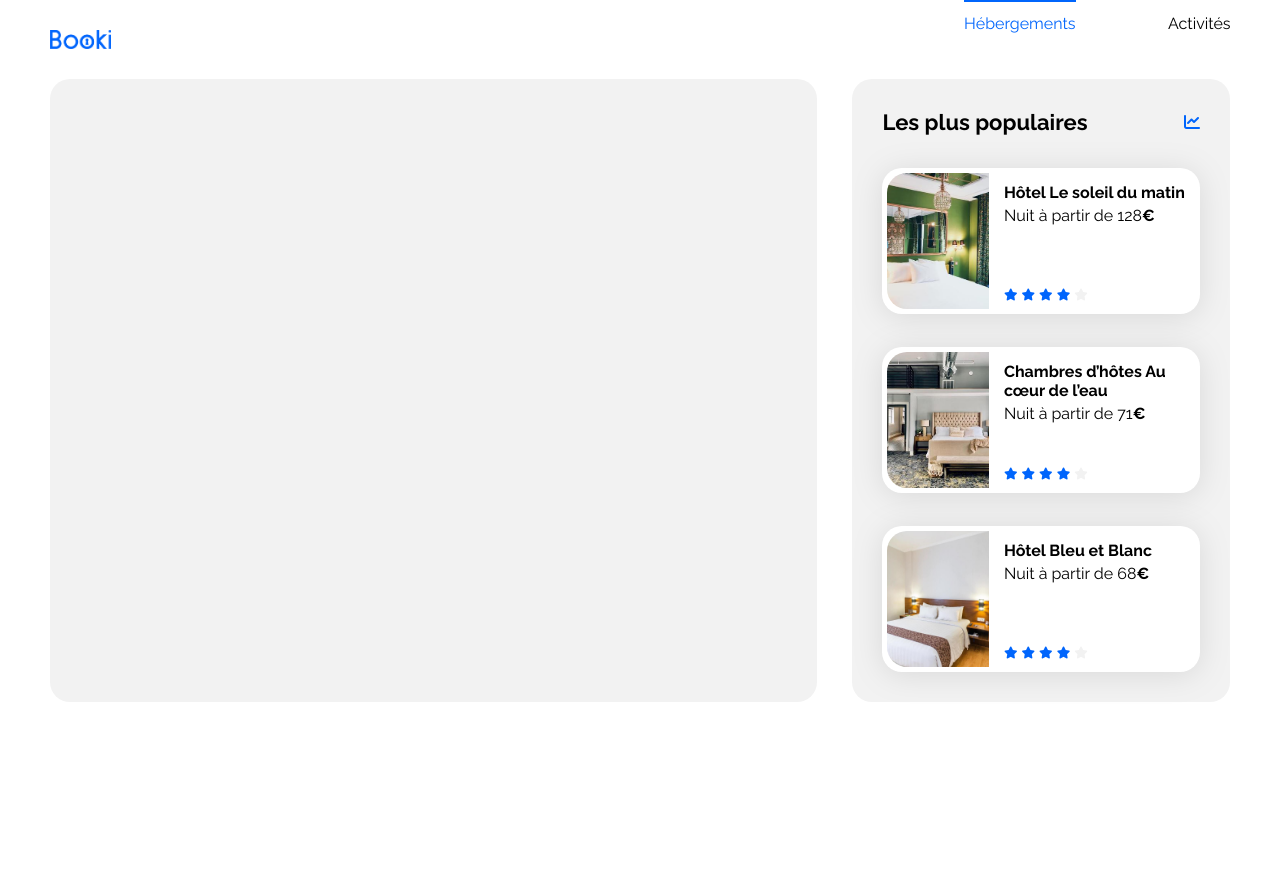
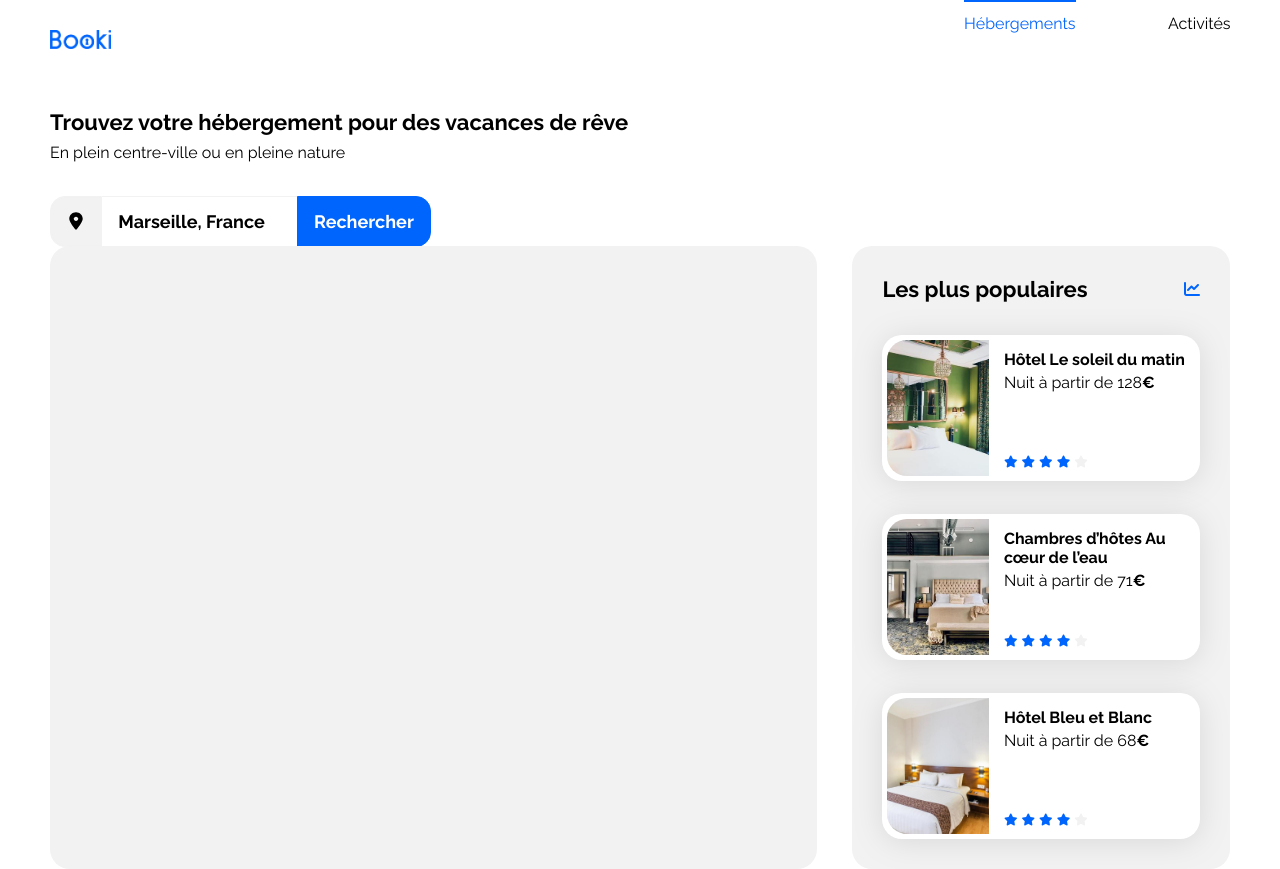
Before and after one commit to BryanB-Dev/Booki, a plain HTML site: page index.html in a window 1280 px wide. Before the commit the page ends 800 px from the top, so only its background shows below. Drawn offline with Linux system fonts and the light colour scheme.

Commit message:
Search bar

```diff
--- a/css/style.css
+++ b/css/style.css
@@ -25,6 +25,7 @@ header {
     display: flex;
     width: 100%;
     justify-content: space-between;
+    margin-bottom: 30px;
 }
 
 .header-logo {
@@ -74,14 +75,89 @@ main {
     padding: 0 50px;
 }
 
+.info-group {
+    display: grid;
+    gap: 35px;
+}
+
+.info-head {
+    display: grid;
+    gap: 8px;
+}
+
+.info-search {
+    display: flex;
+    width: 377px;
+    height: 49px;
+    align-items: center;
+    background: white;
+}
+
+.search-field {
+    height: 49px;
+    display: flex;
+    align-items: center;
+    border-top: 1px solid var(--main-bg-color);
+    border-bottom: 1px solid var(--main-bg-color);
+}
+
+.search-logo {
+    width: 50px;
+    height: 49px;
+    flex-shrink: 0;
+    border-radius: 15px 0px 0px 15px;
+    border: 1px solid var(--main-bg-color);
+    background-color: #F2F2F2;
+}
+
+.search-bar {
+    padding: 0;
+    width: 195px;
+    height: 49px;
+    text-align: center;
+    font-size: 18px;
+    font-style: normal;
+    font-weight: 700;
+    line-height: normal;
+    border: none;
+}
+
+.search-button {
+    display: flex;
+    height: 51px;
+    padding: 15px 16px;
+    align-items: center;
+    border-radius: 0px 15px 15px 0px;
+    border: 1px solid var(--main-color);
+    background: var(--main-color);
+}
+
+.search-button-text {
+    color: white;
+    font-style: normal;
+    text-align: center;
+    font-size: 18px;
+    font-weight: 700;
+    line-height: normal;
+}
+
+input[type="search"] {
+    outline: none;
+}
+
 a {
     color: inherit;
     text-decoration: none;
 }
 
 .section-title {
-    margin: 0;
+    font-weight: 700;
     font-size: 22px;
+}
+
+.section-description {
+    font-weight: 400;
+    font-size: 16px;
 }
 
 .card {
--- a/index.html
+++ b/index.html
@@ -28,6 +28,32 @@
             </nav>
         </header>
         <main>
+            <div class="info-group">
+                <section class="info-head">
+                    <h2 class="section-title">Trouvez votre hébergement pour des vacances de rêve</h1>
+                        <p class="section-description">En plein centre-ville ou en pleine nature</p>
+                </section>
+                <section>
+                    <form class="info-search">
+                        <svg class="search-logo" width="52" height="51" viewBox="0 0 52 51" fill="none"
+                            xmlns="http://www.w3.org/2000/svg">
+                            <path
+                                d="M51.5 1V0.5H51H16C7.43959 0.5 0.5 7.43959 0.5 16V35C0.5 43.5604 7.43959 50.5 16 50.5H51H51.5V50V1Z"
+                                fill="#F2F2F2" stroke="#F2F2F2" />
+                            <path
+                                d="M25.1359 33.5955C23.2328 31.3326 19 25.8481 19 22.7675C19 19.0299 22.134 16 26 16C29.8646 16 33 19.0299 33 22.7675C33 25.8481 28.7344 31.3326 26.8641 33.5955C26.4156 34.1348 25.5844 34.1348 25.1359 33.5955ZM26 25.0234C27.287 25.0234 28.3333 24.0117 28.3333 22.7675C28.3333 21.5233 27.287 20.5117 26 20.5117C24.713 20.5117 23.6667 21.5233 23.6667 22.7675C23.6667 24.0117 24.713 25.0234 26 25.0234Z"
+                                fill="black" />
+                        </svg>
+                        <div class="search-field">
+                            <input class="search-bar" type="search" name="search-text" placeholder="Marseille, France"
+                                value="Marseille, France">
+                        </div>
+                        <button class="search-button" type="submit">
+                            <p class="search-button-text">Rechercher</p>
+                        </button>
+                    </form>
+                </section>
+            </div>
             <div class="hebergements-and-populaires">
                 <section class="hebergements">
 
```
